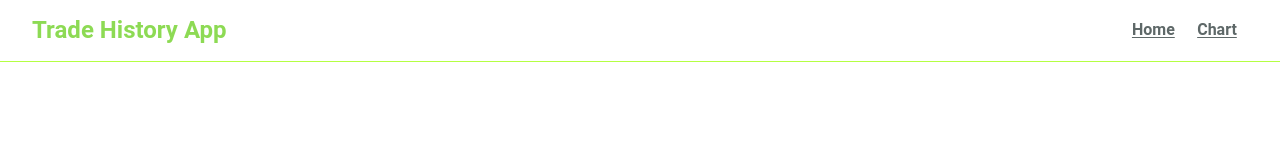
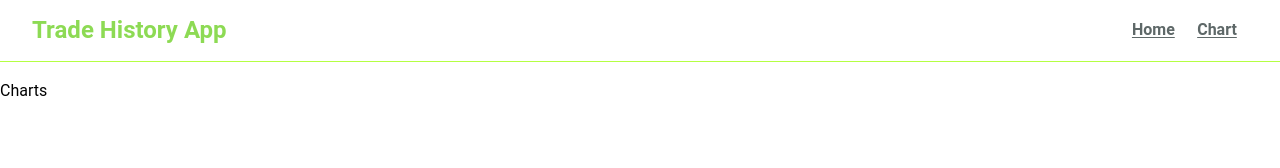
Before and after one commit to HasanCanKose/trade-history, a React (Create React App) app: page /charts in a window 1280 px wide. Shown: the top 168 px of the page. Built offline with nearby package versions, Linux system fonts and the light colour scheme.

Commit message:
Add home and charts components and their routes

```diff
--- a/src/App.js
+++ b/src/App.js
@@ -1,11 +1,17 @@
 import { BrowserRouter as Router, Route, Switch } from "react-router-dom";
 import "./App.css";
 import Navbar from "./components/layout/navbar/Navbar";
+import Charts from "./components/pages/charts/Charts";
+import Home from "./components/pages/home/Home";
 
 const App = () => {
   return (
     <Router>
       <Navbar />
+      <Switch>
+        <Route exact path="/" component={Home} />
+        <Route exact path="/charts" component={Charts} />
+      </Switch>
     </Router>
   );
 };
--- a/src/components/layout/navbar/Navbar.jsx
+++ b/src/components/layout/navbar/Navbar.jsx
@@ -8,10 +8,10 @@
       <h2>{title}</h2>
       <ul>
         <li>
-          <Link to="/home">Home</Link>
+          <Link to="/">Home</Link>
         </li>
         <li>
-          <Link to="/chart">Chart</Link>
+          <Link to="/charts">Chart</Link>
         </li>
       </ul>
     </div>
--- /dev/null
+++ b/src/components/pages/charts/Charts.jsx
@@ -0,0 +1,5 @@
+const Charts = () => {
+  return <div>Charts</div>;
+};
+
+export default Charts;
--- /dev/null
+++ b/src/components/pages/home/Home.jsx
@@ -0,0 +1,5 @@
+const Home = () => {
+  return <div>Home</div>;
+};
+
+export default Home;
```
